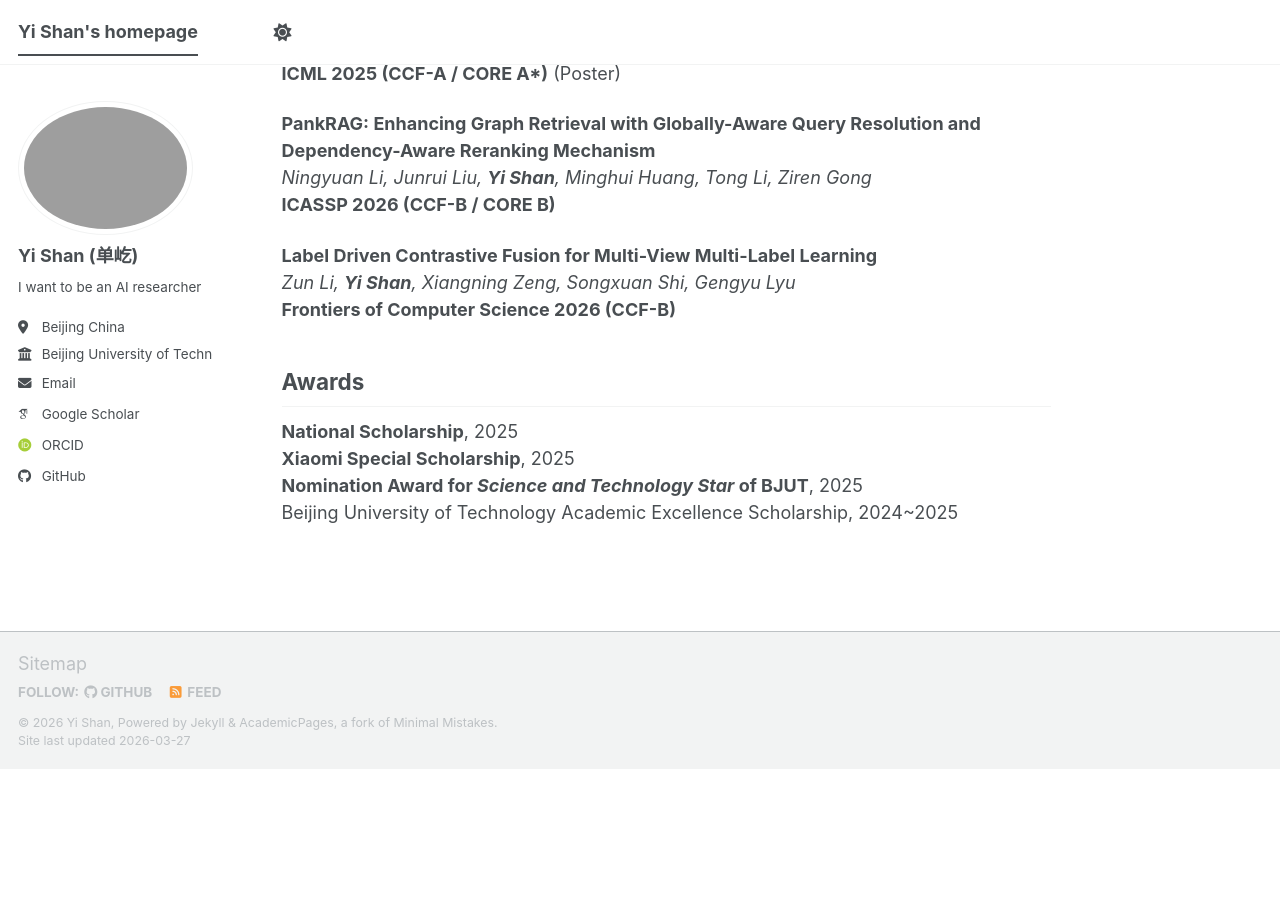
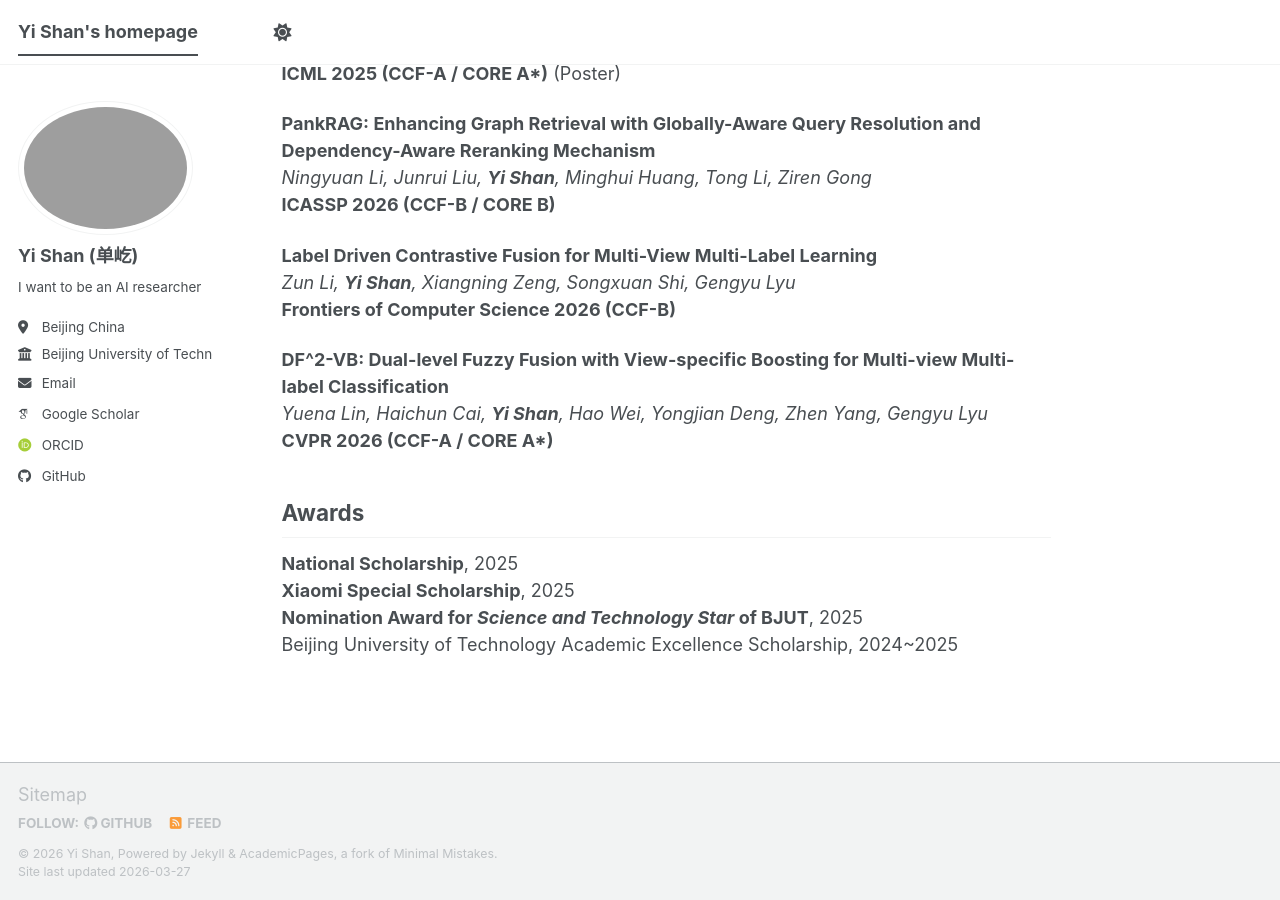
Before and after one commit to YiShan05/yishan05.github.io, a Jekyll site: the page built from _pages/about.md, in a window 1280 px wide and 900 px high, scrolled down 807 px. Built offline with Jekyll 4.4.1, drawn with Linux system fonts in a browser that asks for light colours; some web fonts are replaced; a script bundle is joined from its source files by our own code; library files that are not in the unit come from our copies; before the commit the page ends 1576 px from its top, so only the background shows below that.

Commit message:
Update about.md

```diff
--- a/_pages/about.md
+++ b/_pages/about.md
@@ -36,6 +36,10 @@ _Ningyuan Li, Junrui Liu, **Yi Shan**, Minghui Huang, Tong Li, Ziren Gong_
 _Zun Li, **Yi Shan**, Xiangning Zeng, Songxuan Shi, Gengyu Lyu_
 **Frontiers of Computer Science 2026 (CCF-B)**
 
+**DF^2-VB: Dual-level Fuzzy Fusion with View-specific Boosting for Multi-view Multi-label Classification**
+_Yuena Lin, Haichun Cai, **Yi Shan**, Hao Wei, Yongjian Deng, Zhen Yang, Gengyu Lyu_
+**CVPR 2026 (CCF-A / CORE A\*)**
+
 ## Awards
 
 **National Scholarship**, 2025
```
